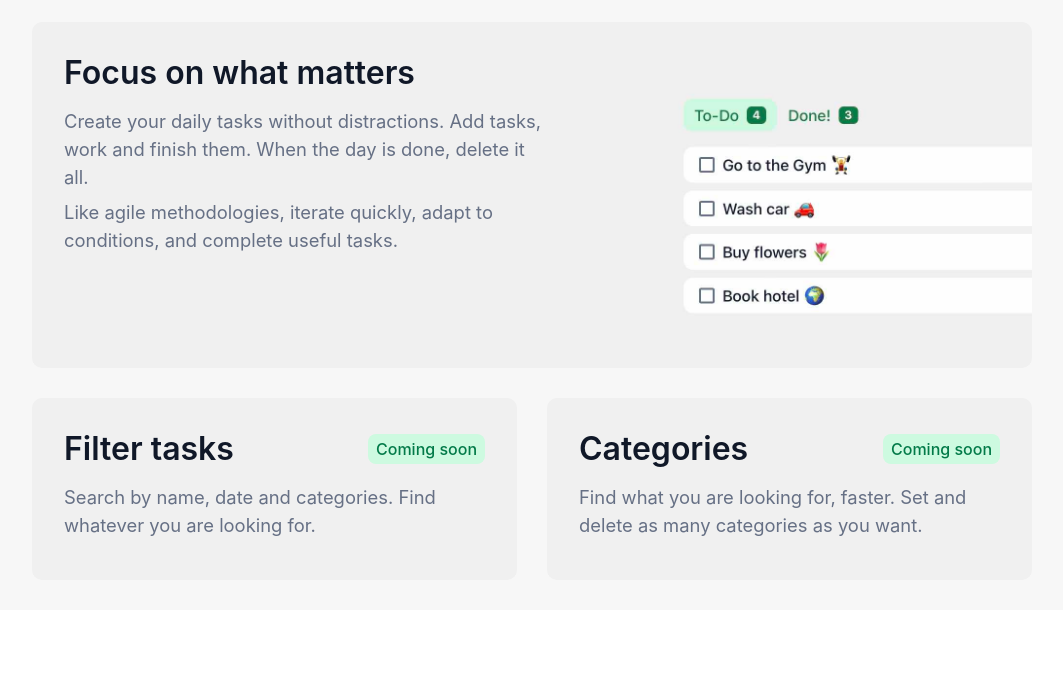
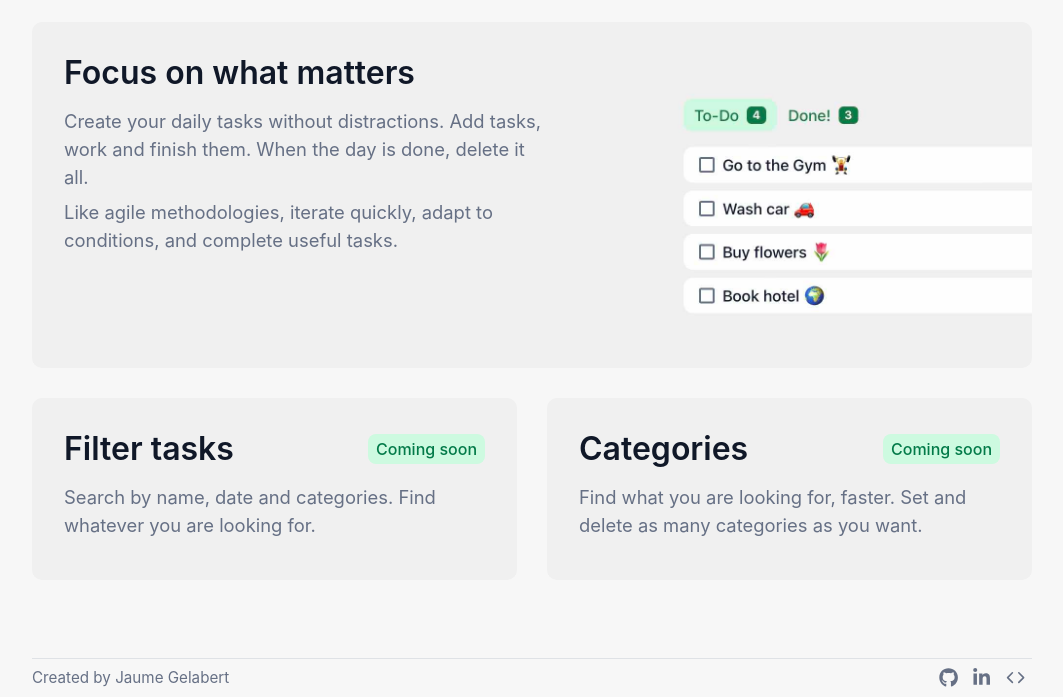
Before and after one commit to JaumeGelabert/daily-tasks, a React (Create React App) app in the folder client/: page / in a window 1280 px wide. Shown: the part 618-1315 px from the top of the page, without its empty margins (108-1171 px from the left). Before the commit the page ends 1228 px from the top, so only its background shows below. Built offline with nearby package versions, Linux system fonts and the light colour scheme.

Commit message:
Added Footer to landing apge

```diff
--- a/client/src/pages/Landing/Landing.jsx
+++ b/client/src/pages/Landing/Landing.jsx
@@ -2,6 +2,7 @@
 import { Flex } from '@chakra-ui/react';
 import ContentWrapper from '../../components/utils/ContentWrapper';
 import Features from './Sections/Features';
+import Footer from './Sections/Footer';
 
 // Sections
 import Hero from './Sections/Hero';
@@ -18,6 +19,7 @@ export default function Landing() {
         >
           <Hero />
           <Features />
+          <Footer />
         </Flex>
       </ContentWrapper>
     </>
--- /dev/null
+++ b/client/src/pages/Landing/Sections/Footer.jsx
@@ -0,0 +1,53 @@
+// Chakra UI
+import { Divider, Flex, Img, Text, Link } from '@chakra-ui/react';
+
+// Icons
+import { FaLinkedinIn, FaGithub } from 'react-icons/fa';
+import { FiCode } from 'react-icons/fi';
+
+export default function Footer() {
+  return (
+    <>
+      <Flex direction="column" w="100%" mt="3rem" mb=".5rem">
+        <Divider w="100%" borderColor="gray.border" mb=".5rem" />
+        <Flex direction="row" justifyContent="space-between">
+          <Text fontSize=".95rem" color="gray.200">
+            Created by Jaume Gelabert
+          </Text>
+          <Flex direction="row" alignItems="center" color="gray.200">
+            <Link
+              mx=".45rem"
+              _hover={{ color: 'gray.400' }}
+              href="https://www.github.com/JaumeGelabert"
+              target="_blank"
+              rel="noreferrer"
+              alt="github link"
+            >
+              <FaGithub size="1.2rem" />
+            </Link>
+            <Link
+              mx=".45rem"
+              _hover={{ color: 'gray.400' }}
+              href="https://www.linkedin.com/in/jaumegelabert/"
+              target="_blank"
+              rel="noreferrer"
+              alt="linkedin link"
+            >
+              <FaLinkedinIn size="1.2rem" />
+            </Link>
+            <Link
+              mx=".45rem"
+              _hover={{ color: 'gray.400' }}
+              href="https://www.jaumegelabert.dev"
+              target="_blank"
+              rel="noreferrer"
+              alt="portfolio link"
+            >
+              <FiCode size="1.2rem" />
+            </Link>
+          </Flex>
+        </Flex>
+      </Flex>
+    </>
+  );
+}
```
